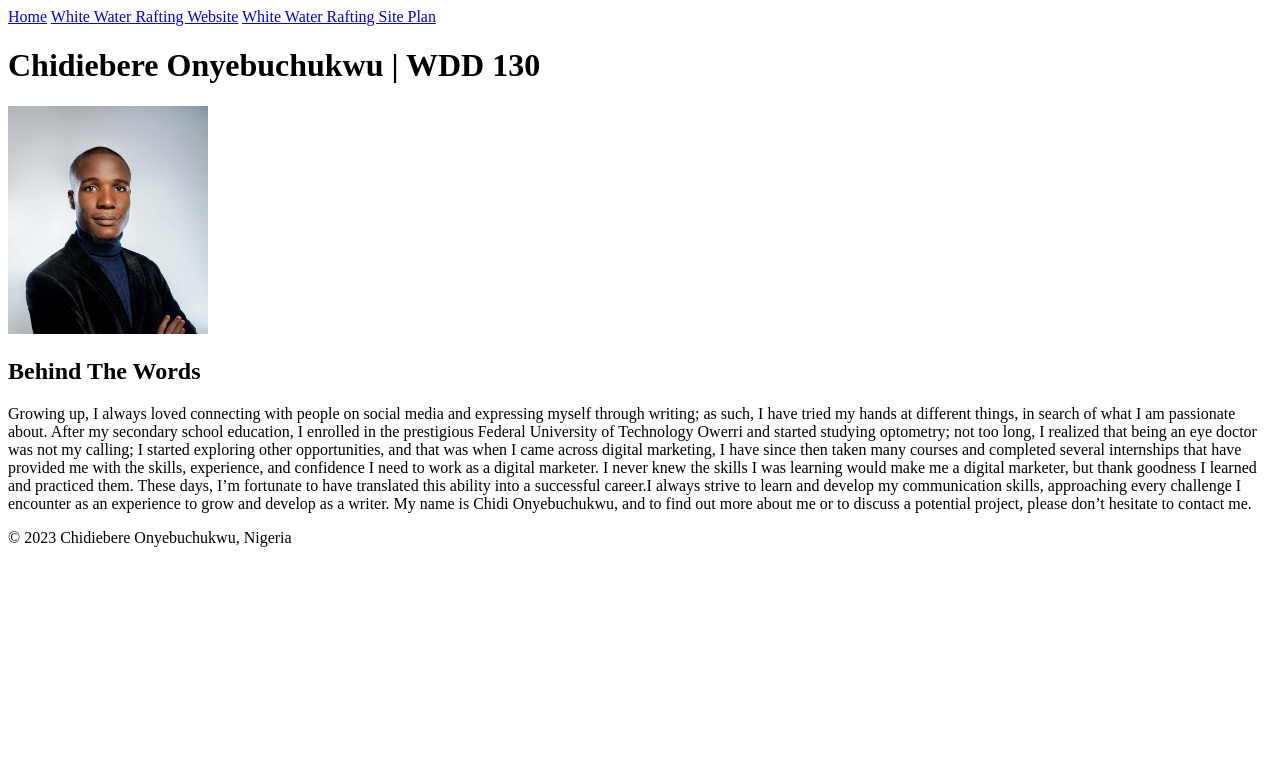
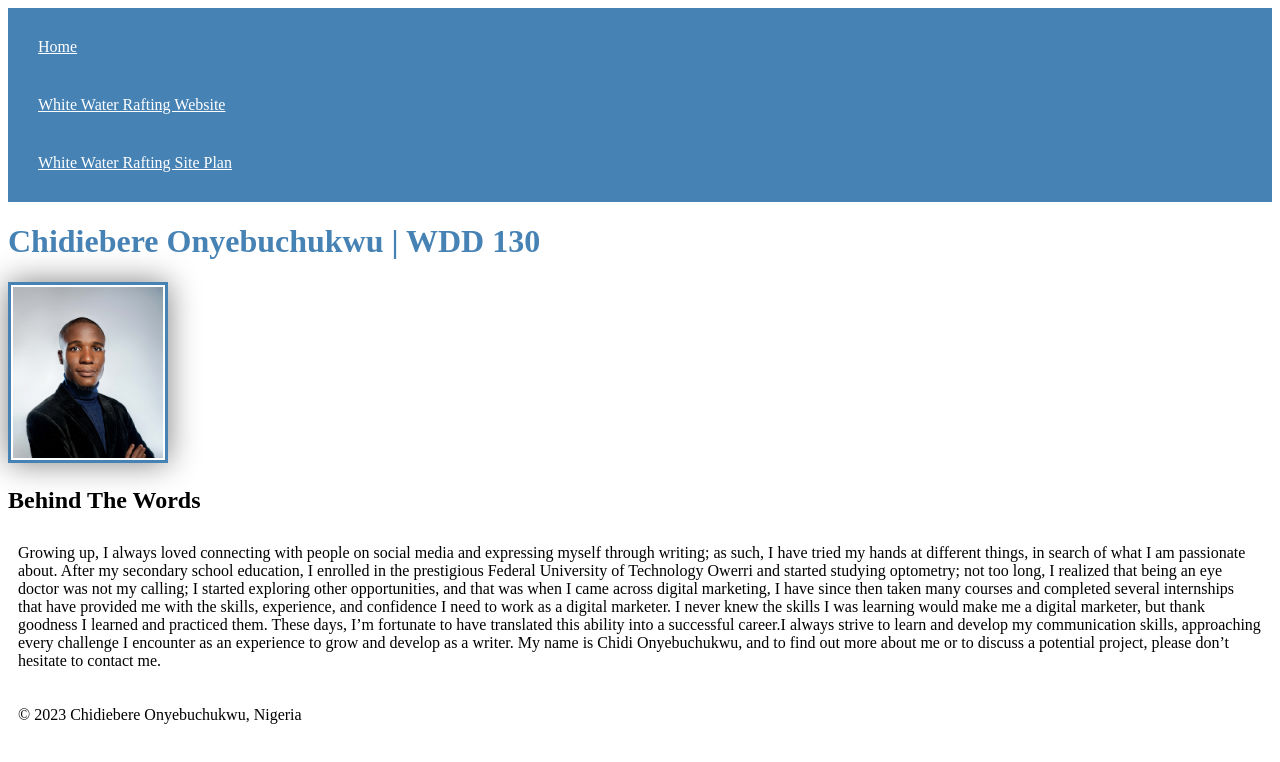
Before and after one commit to chidionyebuchukwu/wdd130-2, a plain HTML site: page index.html in a window 1280 px wide. Drawn offline with Linux system fonts and the light colour scheme.

Commit message:
CSS added

```diff
--- a/index.html
+++ b/index.html
@@ -1,6 +1,7 @@
 <!DOCTYPE html>
 <html lang="en-US">
 <head>
+  <link rel="stylesheet" href="styles/styles.css">
   <meta charset="UTF-8">
   <meta name="viewport" content="width=device-width,initial-scale=1.0">
   <title>Chidiebere Onyebuchukwu | WDD 130</title>
--- /dev/null
+++ b/styles/styles.css
@@ -0,0 +1,26 @@
+nav {
+    background-color: steelblue;
+padding: 10px;
+}
+
+nav a {
+    color: white;
+    display: block;
+    padding: 20px;
+}
+
+h1 {
+    color: steelblue;
+}
+
+img {
+    width: 150px;
+    height: auto;
+    border: solid steelblue;
+    padding: 2px;
+    box-shadow: 0 0 30px gray;
+}
+
+p { padding: 10px;
+
+}
```
